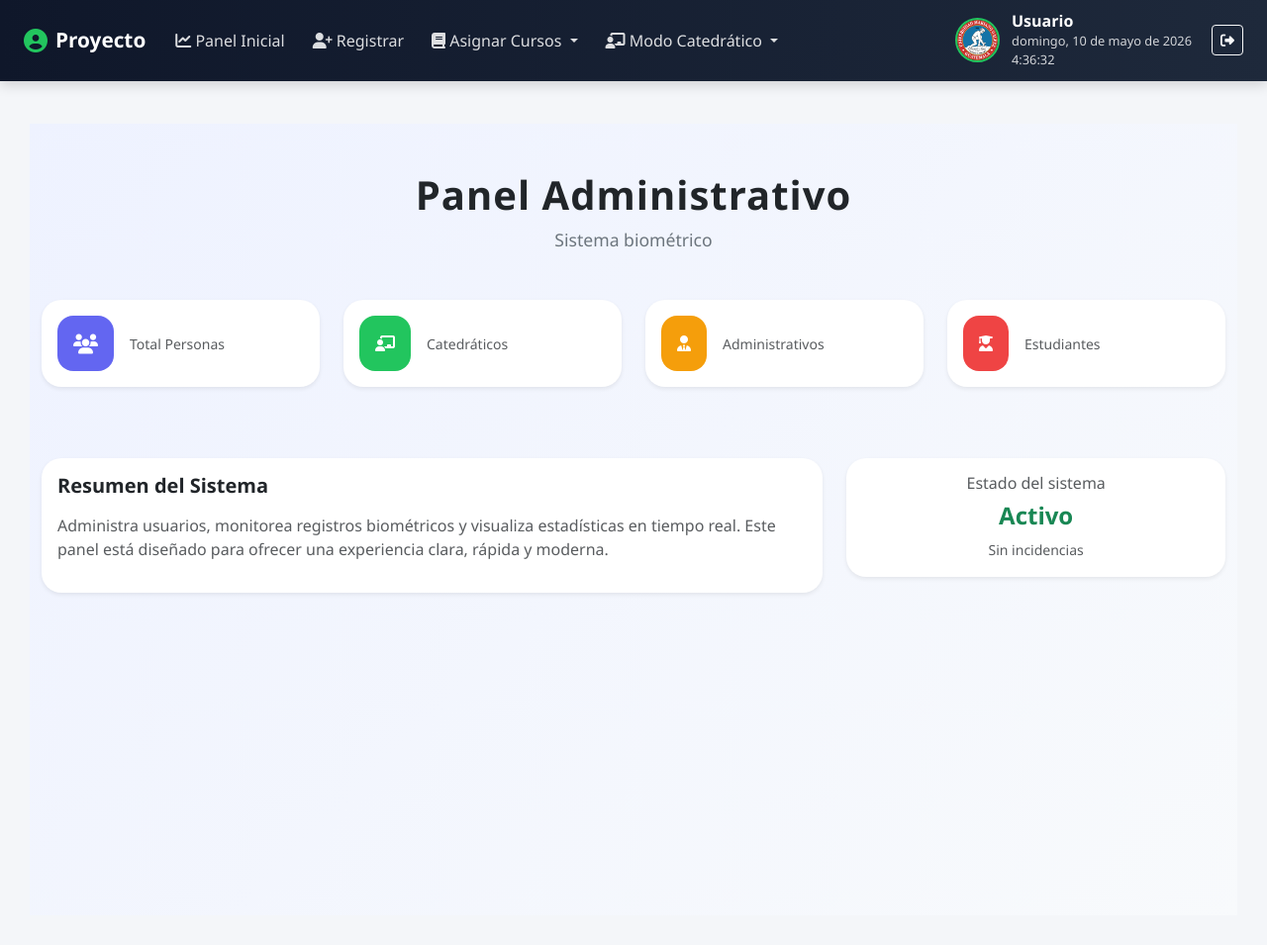
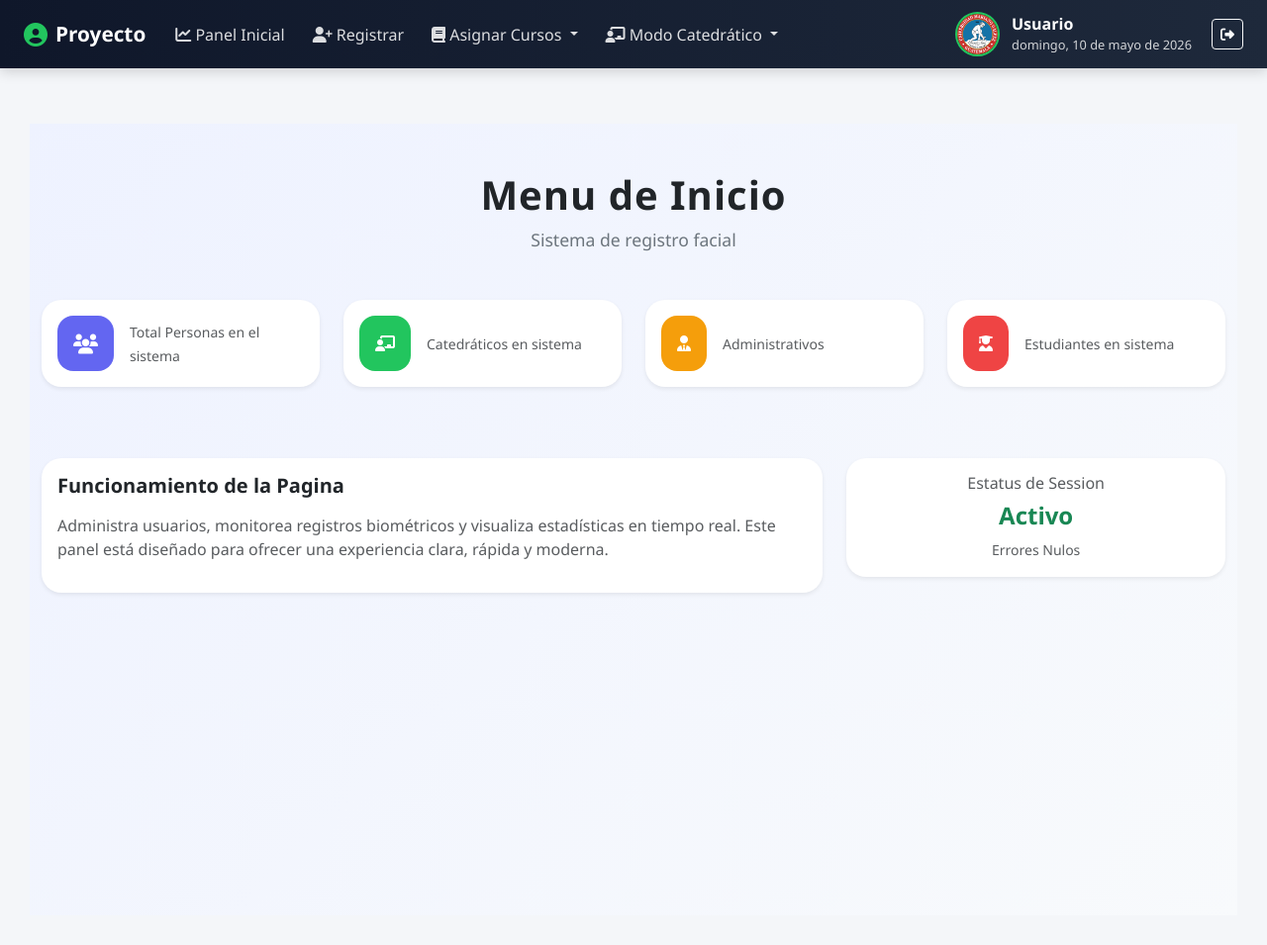
Before and after one commit to MrCrisss/Proyecto-Final-Progra-3, a Flask app: template 1-main/templates/admin.html in a window 1280 px wide. Shown: the whole page at 99% size. Run offline with Flask 3, Linux system fonts and the light colour scheme; the template is opened without the code that fills it, so the values that code supplies are empty.

Commit message:
cambios de diseño

```diff
--- a/1-main/templates/admin.html
+++ b/1-main/templates/admin.html
@@ -5,8 +5,8 @@
 
   <!-- Header -->
   <div class="text-center mb-5">
-    <h1 class="fw-bold" style="font-size:2.5rem; letter-spacing:1px;">Panel Administrativo</h1>
-    <p class="text-secondary" style="font-size:1.1rem;">Sistema biométrico </p>
+    <h1 class="fw-bold" style="font-size:2.5rem; letter-spacing:1px;">Menu de Inicio</h1>
+    <p class="text-secondary" style="font-size:1.1rem;">Sistema de registro facial </p>
   </div>
 
   <!-- Cards -->
@@ -20,7 +20,7 @@
             <i class="fas fa-users fa-lg"></i>
           </div>
           <div>
-            <small class="text-muted">Total Personas</small>
+            <small class="text-muted">Total Personas en el sistema</small>
             <h4 class="fw-bold mb-0">{{ total_personas }}</h4>
           </div>
         </div>
@@ -34,7 +34,7 @@
             <i class="fas fa-chalkboard-teacher"></i>
           </div>
           <div>
-            <small class="text-muted">Catedráticos</small>
+            <small class="text-muted">Catedráticos en sistema</small>
             <h4 class="fw-bold mb-0">{{ total_docentes }}</h4>
           </div>
         </div>
@@ -62,7 +62,7 @@
             <i class="fas fa-user-graduate"></i>
           </div>
           <div>
-            <small class="text-muted">Estudiantes</small>
+            <small class="text-muted">Estudiantes en sistema </small>
             <h4 class="fw-bold mb-0">{{ total_estudiantes }}</h4>
           </div>
         </div>
@@ -78,7 +78,7 @@
     <div class="col-lg-8">
       <div class="card border-0 shadow-sm" style="border-radius:20px;">
         <div class="card-body">
-          <h5 class="fw-bold mb-3">Resumen del Sistema</h5>
+          <h5 class="fw-bold mb-3">Funcionamiento de la Pagina</h5>
           <p class="text-muted">
             Administra usuarios, monitorea registros biométricos y visualiza estadísticas en tiempo real.
             Este panel está diseñado para ofrecer una experiencia clara, rápida y moderna.
@@ -91,9 +91,9 @@
     <div class="col-lg-4">
       <div class="card border-0 shadow-sm text-center" style="border-radius:20px;">
         <div class="card-body">
-          <h6 class="text-muted">Estado del sistema</h6>
+          <h6 class="text-muted">Estatus de Session</h6>
           <h4 class="fw-bold text-success">Activo</h4>
-          <small class="text-muted">Sin incidencias</small>
+          <small class="text-muted">Errores Nulos</small>
         </div>
       </div>
     </div>
--- a/1-main/templates/base.html
+++ b/1-main/templates/base.html
@@ -255,7 +255,7 @@
     {% block content %}{% endblock %}
 </div>
 
-<!-- SCRIPT FECHA Y HORA -->
+<!-- SCRIPT FECHA Y HORA-->
 <script>
 function actualizarHora() {
 
@@ -271,8 +271,8 @@ function actualizarHora() {
     document.getElementById("fecha").innerHTML =
         ahora.toLocaleDateString('es-ES', opcionesFecha);
 
-    document.getElementById("hora").innerHTML =
-        ahora.toLocaleTimeString('es-ES');
+    /*document.getElementById("hora").innerHTML =
+        ahora.toLocaleTimeString('es-ES');*/
 }
 
 setInterval(actualizarHora, 1000);
```
